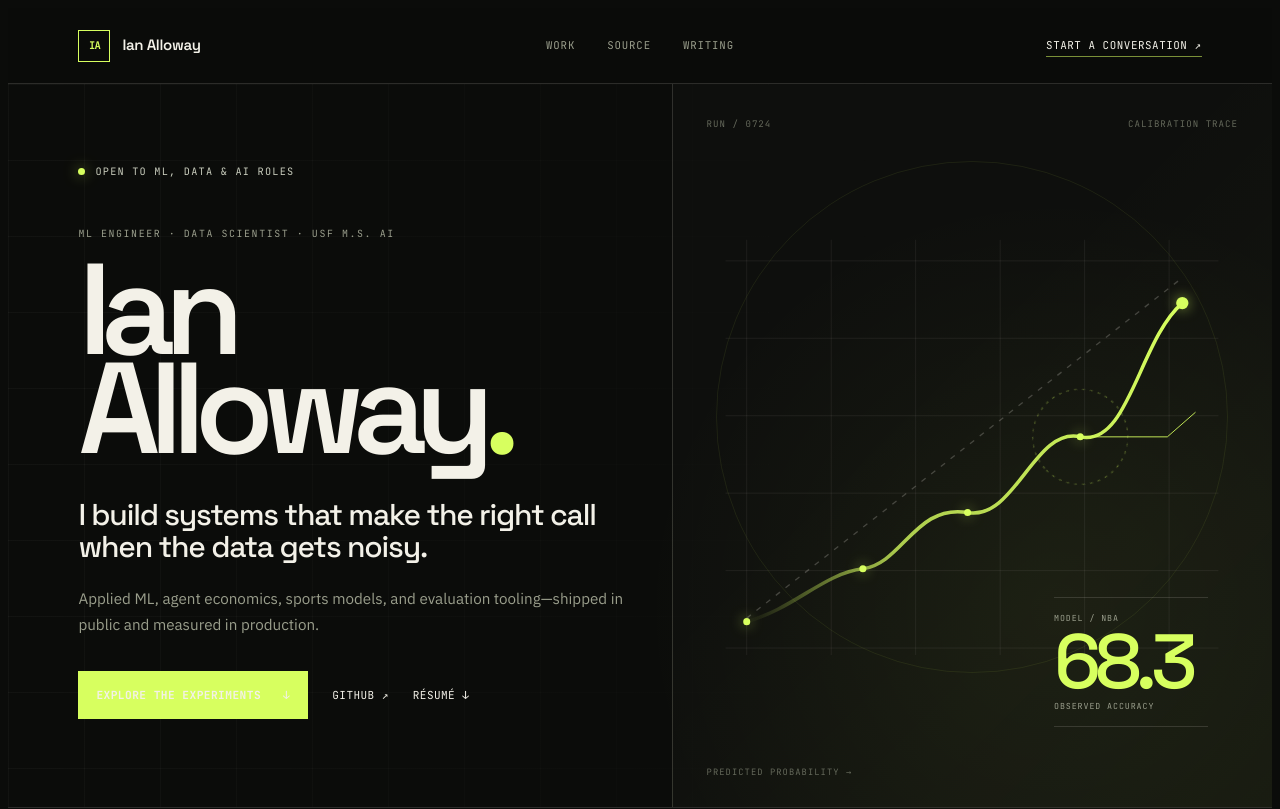
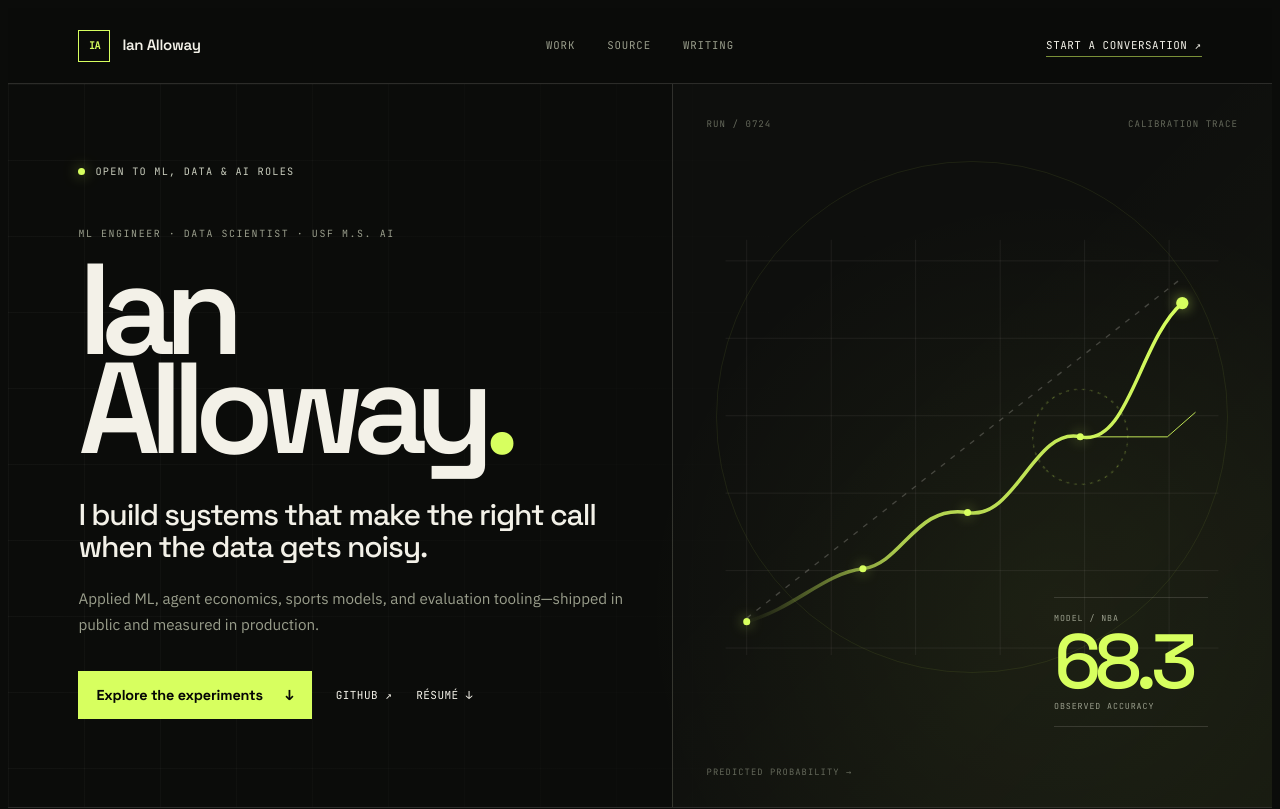
Before and after one commit to ianalloway/ian-web-forge, a React (Vite) app: page / in a window 1280 px wide. Shown: the top 809 px of the page. Built offline with nearby package versions, Linux system fonts and the light colour scheme.

Commit message:
Improve hero CTA readability

```diff
--- a/src/index.css
+++ b/src/index.css
@@ -341,23 +341,24 @@ body.home-redesign {
   gap: 16px 24px;
 }
 
-.rd-primary-action {
+.rd-site .rd-primary-action {
   display: inline-flex;
   min-height: 48px;
   padding: 0 18px;
   align-items: center;
   gap: 22px;
   background: var(--rd-signal);
-  color: #0b0c0a;
-  font-size: 0.7rem;
+  color: #050605;
+  font-family: "Space Grotesk", system-ui, sans-serif;
+  font-size: 0.9rem;
   font-weight: 700;
-  letter-spacing: 0.04em;
-  text-transform: uppercase;
+  letter-spacing: -0.01em;
   transition: background 160ms ease, transform 160ms ease;
 }
 
-.rd-primary-action:hover {
+.rd-site .rd-primary-action:hover {
   background: #e2ff8c;
+  color: #050605;
   transform: translateY(-2px);
 }
 
--- a/src/pages/Index.tsx
+++ b/src/pages/Index.tsx
@@ -324,7 +324,7 @@ export default function Index() {
               and measured in production.
             </p>
             <div className="rd-hero-actions">
-              <a className="rd-primary-action rd-mono" href="#work">
+              <a className="rd-primary-action" href="#work">
                 Explore the experiments <span aria-hidden="true">↓</span>
               </a>
               <a
```
